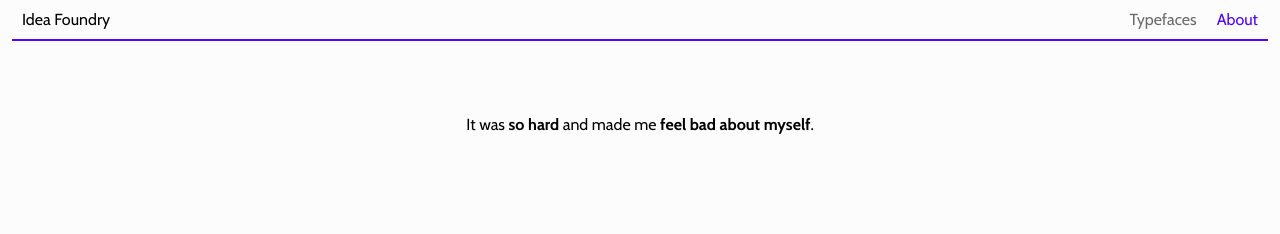
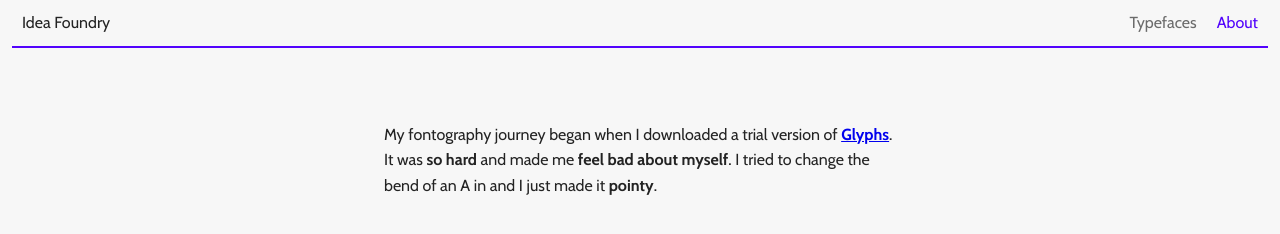
Before and after one commit to kathleenconway/idea-foundry, a plain HTML site: page about.html in a window 1280 px wide. Drawn offline with nearby package versions, Linux system fonts and the light colour scheme.

Commit message:
fixed formatting, added some test quotes

```diff
--- a/about.html
+++ b/about.html
@@ -14,8 +14,8 @@
 			<div class="menu-item menu-link menu-link_selected"><a href="about.html">About</a></div>
 		</div>
 		<div class="font-container">
-			<div>
-				It was <strong>so hard</strong> and made me <strong>feel bad about myself</strong>.
+			<div style="max-width: 32em">
+				My fontography journey began when I downloaded a trial version of <strong><a href="https://glyphsapp.com/" target="_blank">Glyphs</a></strong>. It was <strong>so hard</strong> and made me <strong>feel bad about myself</strong>. I tried to change the bend of an A in and I just made it <strong>pointy</strong>.
 			</div>
 		</div>
 	</body>
--- a/homepage.js
+++ b/homepage.js
@@ -11,6 +11,7 @@ TODO: Add more cyberpunk-y effects and animations
 $(document).ready(function() {
   var fontList = [
     { name: "Jess C. Scott", description: "The Darker Side of Life", use: "The brightest light casts the darkest shadow." },
+    { name: "Eleanor", description: "Eleanor is a chunky, hardworking grotesk .", use: "Vertically-ethical sex toy company identity, new Dropbox wordmark" },
   ];
 
 // var quoteRandomize = '';
--- a/styles.css
+++ b/styles.css
@@ -1,7 +1,9 @@
 body {
 	font-family: 'Cabin', sans-serif;
 	font-weight: 400;
-	background-color: #fcfcfc;
+  line-height: 1.6em;
+  color: #232323;
+	background-color: #f7f7f7;
 }
 
 .header {
```
Also changed, not shown: index.html (+1 -1 lines).
